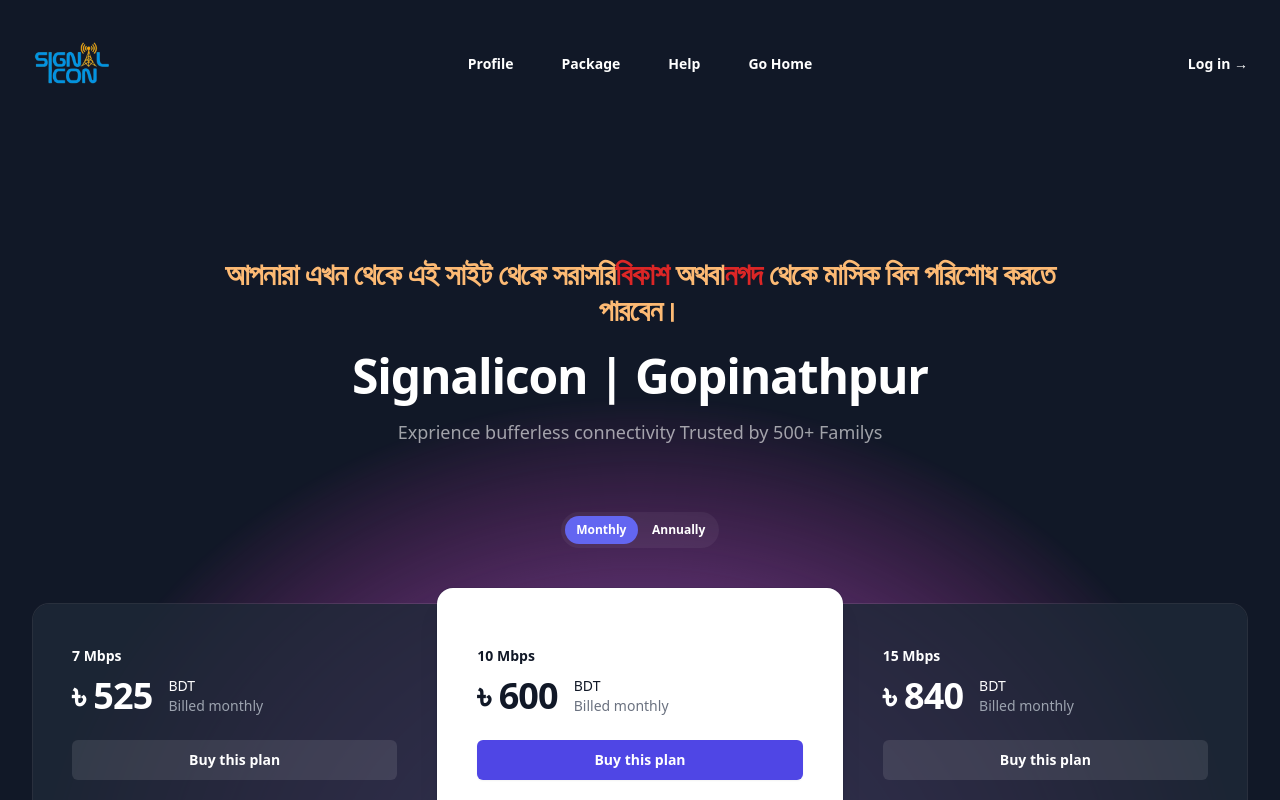
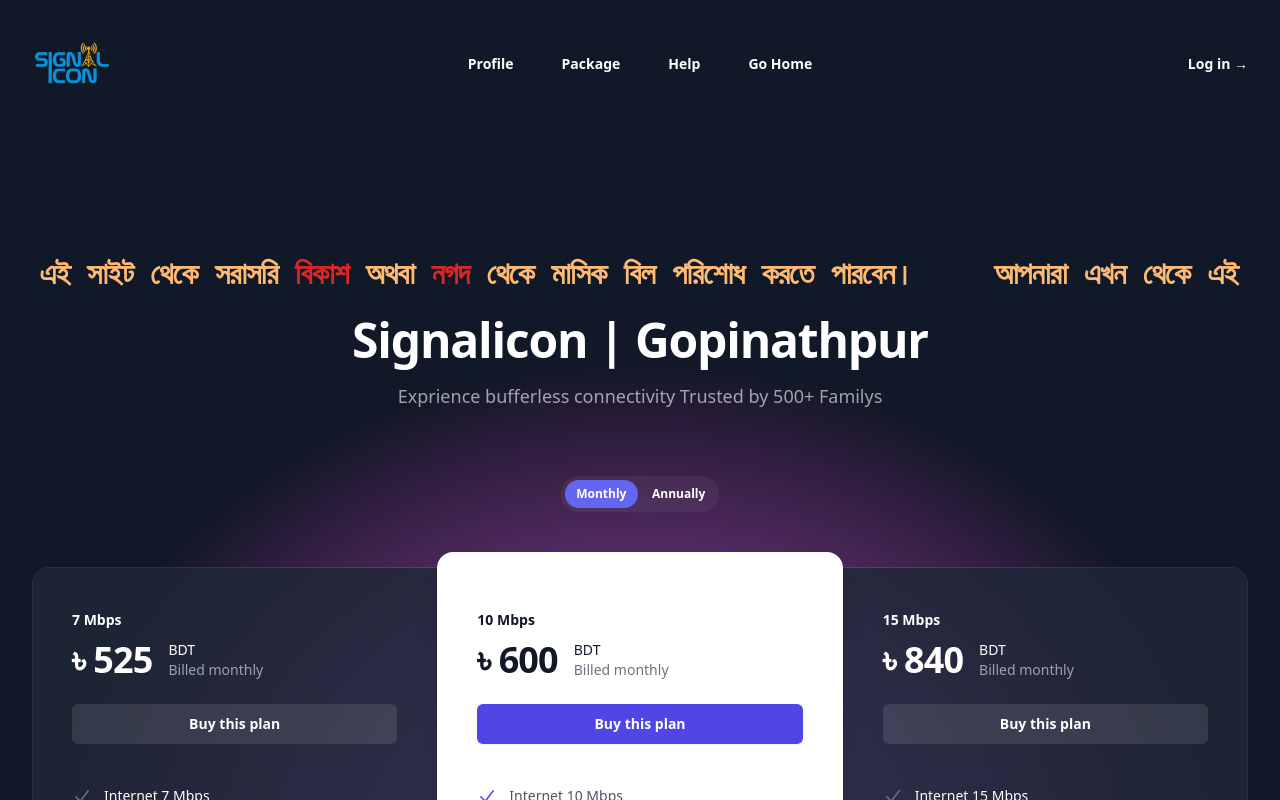
Before and after one commit to atikfaisalemon/signalicon-pricing, a React (Vite) app: page / in a window 1280 px wide. Shown: the top 800 px of the page. Built offline with nearby package versions, Linux system fonts and the light colour scheme.

Commit message:
Scrolling activated

```diff
--- a/package.json
+++ b/package.json
@@ -13,7 +13,8 @@
     "@headlessui/react": "^2.1.1",
     "@heroicons/react": "^2.1.4",
     "react": "^18.3.1",
-    "react-dom": "^18.3.1"
+    "react-dom": "^18.3.1",
+    "react-fast-marquee": "^1.6.5"
   },
   "devDependencies": {
     "@types/react": "^18.3.3",
--- a/src/components/Price.jsx
+++ b/src/components/Price.jsx
@@ -7,6 +7,7 @@
   XMarkIcon as XMarkIconOutline,
 } from "@heroicons/react/24/outline";
 import { CheckIcon } from "@heroicons/react/20/solid";
+import Marquee from "react-fast-marquee";
 
 const navigation = [
   { name: "Profile", href: "#" },
@@ -332,12 +333,17 @@
           <div className="flow-root bg-gray-900 py-6 sm:pt-32 lg:pb-0">
             <div className="mx-auto max-w-7xl px-6 lg:px-8">
               <div className="relative z-10">
-                <h1 className="mx-auto max-w-4xl text-center text-3xl font-bold tracking-tight text-orange-300">
-                  আপনারা এখন থেকে এই সাইট থেকে সরাসরি
-                  <span className="text-red-600">বিকাশ</span> অথবা
-                  <span className="text-red-600">নগদ</span> থেকে মাসিক বিল
-                  পরিশোধ করতে পারবেন।
-                </h1>
+                <Marquee autoFill={true} speed={50}>
+                  <h1
+                    className="line-clamp-1 text-center text-3xl font-bold tracking-tight text-orange-300 pl-20 font-mono"
+                    aria-hidden="true"
+                  >
+                    আপনারা এখন থেকে এই সাইট থেকে সরাসরি
+                    <span className="text-red-600"> বিকাশ</span> অথবা
+                    <span className="text-red-600"> নগদ</span> থেকে মাসিক বিল
+                    পরিশোধ করতে পারবেন।
+                  </h1>
+                </Marquee>
                 <h1 className="mx-auto max-w-4xl text-center text-5xl font-bold tracking-tight text-white mt-6">
                   Signalicon | Gopinathpur
                 </h1>
--- a/tailwind.config.js
+++ b/tailwind.config.js
@@ -2,7 +2,17 @@
 export default {
   content: ["./index.html", "./src/**/*.{js,ts,jsx,tsx}"],
   theme: {
-    extend: {},
+    extend: {
+      animation: {
+        "infinite-scroll": "infinite-scroll 25s linear infinite",
+      },
+      keyframes: {
+        "infinite-scroll": {
+          from: { transform: "translateX(0)" },
+          to: { transform: "translateX(-100%)" },
+        },
+      },
+    },
   },
   plugins: [],
 };
```
Also changed, not shown: 1 other file (tests, documents, lock files or other folders).
